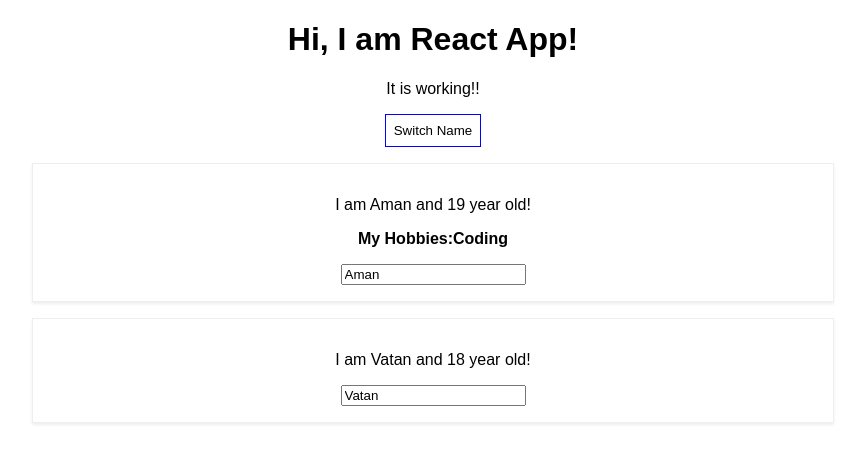
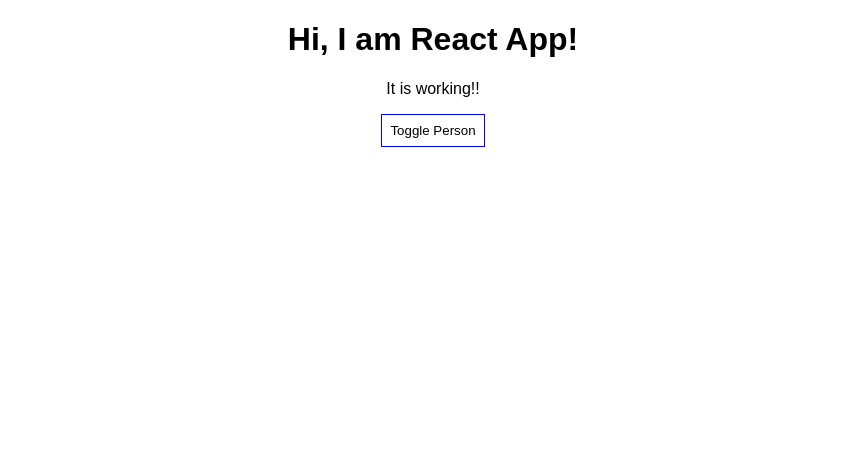
Before and after one commit to amanprateek123/React, a React (Create React App) app in the folder myapp/: page / in a window 1280 px wide. Shown: the top 462 px of the page, without its empty margins (207-1072 px from the left). Built offline with nearby package versions, Linux system fonts and the light colour scheme.

Commit message:
Rendering Content conditionally

```diff
--- a/myapp/src/App.js
+++ b/myapp/src/App.js
@@ -7,7 +7,8 @@ class App extends Component {
    persons: [
      {name:"Aman", age:19},
      {name:"Vatan",age:18}
-   ]
+   ],
+   showPerson:false
  }
  switchHandler = () => {
 this.setState({
@@ -26,6 +27,11 @@ this.setState({
     ]
   })
  }
+
+ toggleHandler = () => {
+   const doesShow = this.state.showPerson;
+   this.setState({showPerson: !doesShow});
+ }
   render() {
 const style = {
 padding: '8px',
@@ -39,9 +45,14 @@ cursor: 'pointer'
       <div className="App">
         <h1>Hi, I am React App!</h1>
         <p>It is working!!</p>
-        <button style={style} onClick={() => this.switchHandler()}>Switch Name</button>
-        <Person name={this.state.persons[0].name} age={this.state.persons[0].age} click={this.switchHandler} changed={this.changeHandler}>My Hobbies:Coding</Person>
-        <Person name={this.state.persons[1].name} age={this.state.persons[1].age} />
+        <button style={style} onClick={this.toggleHandler}>Toggle Person</button>
+        {
+          this.state.showPerson === true ?
+          <div>
+          <Person name={this.state.persons[0].name} age={this.state.persons[0].age} click={this.switchHandler} changed={this.changeHandler}>My Hobbies:Coding</Person>
+          <Person name={this.state.persons[1].name} age={this.state.persons[1].age} />
+          </div> : null
+        }
       </div>
     );
   }
```
